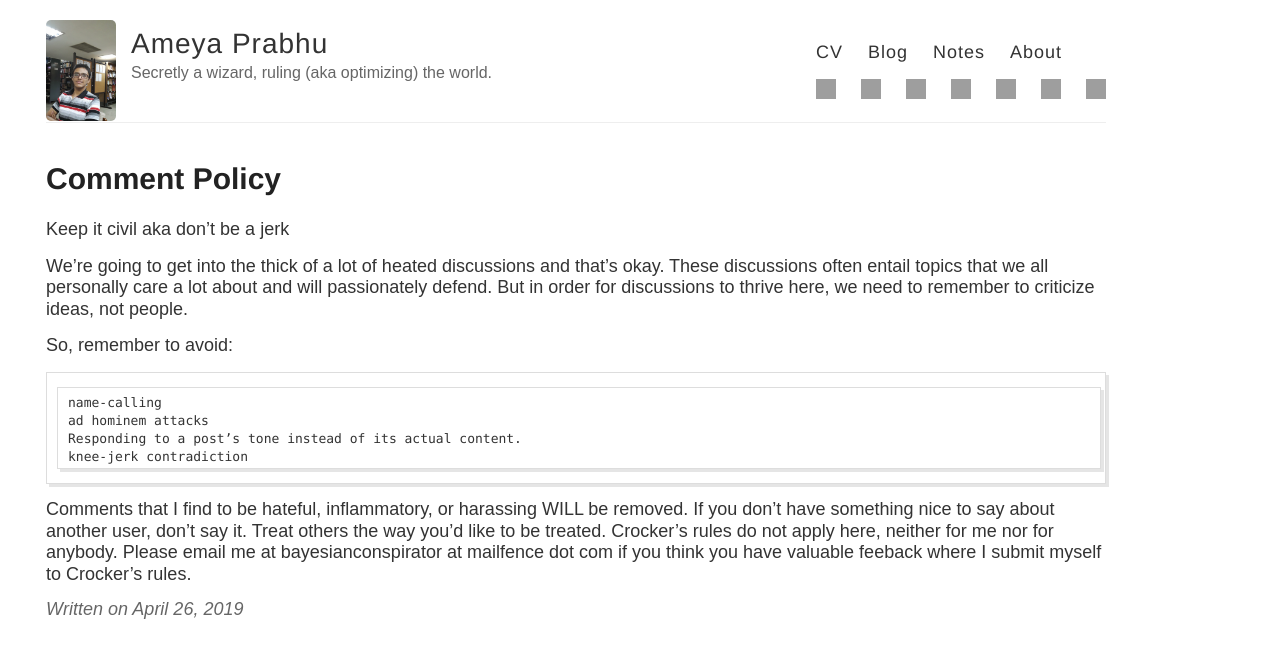
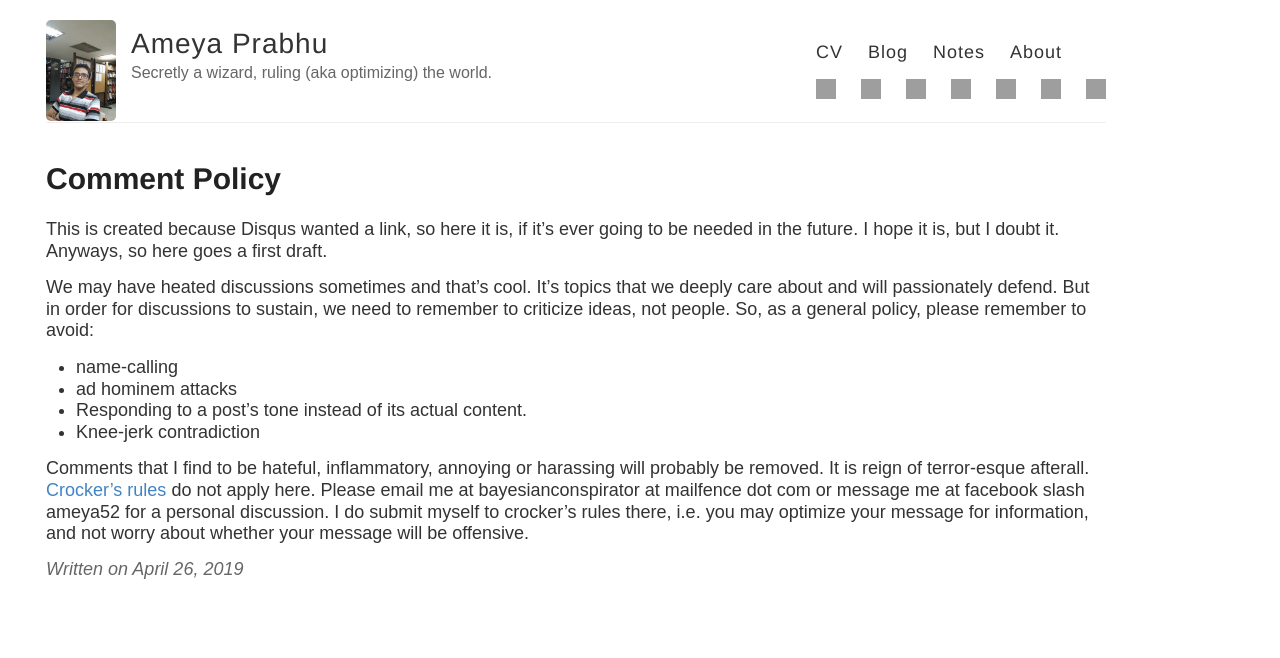
Before and after one commit to bayesianconspirator/bayesianconspirator.github.io, a Jekyll site: the page built from blog/comment_policy.md, in a window 1280 px wide. Shown: the top 658 px of the page. Built offline with Jekyll 4.4.1, drawn with Linux system fonts in a browser that asks for light colours; some web fonts are replaced; comment, search, counter and statistics services are not loaded; grey boxes are pictures that could not be loaded.

Commit message:
+more debugging

```diff
--- a/blog/comment_policy.md
+++ b/blog/comment_policy.md
@@ -12,15 +12,14 @@ tags:
 - people
 date: 2019-04-26
 ---
-Keep it civil aka don’t be a jerk
 
-We’re going to get into the thick of a lot of heated discussions and that’s okay. These discussions often entail topics that we all personally care a lot about and will passionately defend. But in order for discussions to thrive here, we need to remember to criticize ideas, not people.
+This is created because Disqus wanted a link, so here it is, if it's ever going to be needed in the future. I hope it is, but I doubt it. Anyways, so here goes a first draft.
 
- So, remember to avoid:
+We may have heated discussions sometimes and that’s cool. It's topics that we deeply care about and will passionately defend. But in order for discussions to sustain, we need to remember to criticize ideas, not people. So, as a general policy, please remember to avoid:
 
-    name-calling
-    ad hominem attacks
-    Responding to a post’s tone instead of its actual content.
-    knee-jerk contradiction
+ * name-calling
+ * ad hominem attacks
+ * Responding to a post’s tone instead of its actual content.
+ * Knee-jerk contradiction
 
-Comments that I find to be hateful, inflammatory, or harassing WILL be removed. If you don’t have something nice to say about another user, don't say it. Treat others the way you’d like to be treated. Crocker's rules do not apply here, neither for me nor for anybody. Please email me at bayesianconspirator at mailfence dot com if you think you have valuable feeback where I submit myself to Crocker's rules.
+Comments that I find to be hateful, inflammatory, annoying or harassing will probably be removed. It is reign of terror-esque afterall. [Crocker's rules](https://wiki.lesswrong.com/wiki/Crocker%27s_rules) do not apply here. Please email me at bayesianconspirator at mailfence dot com or message me at facebook slash ameya52 for a personal discussion. I do submit myself to crocker's rules there, i.e. you may optimize your message for information, and not worry about whether your message will be offensive.
```
